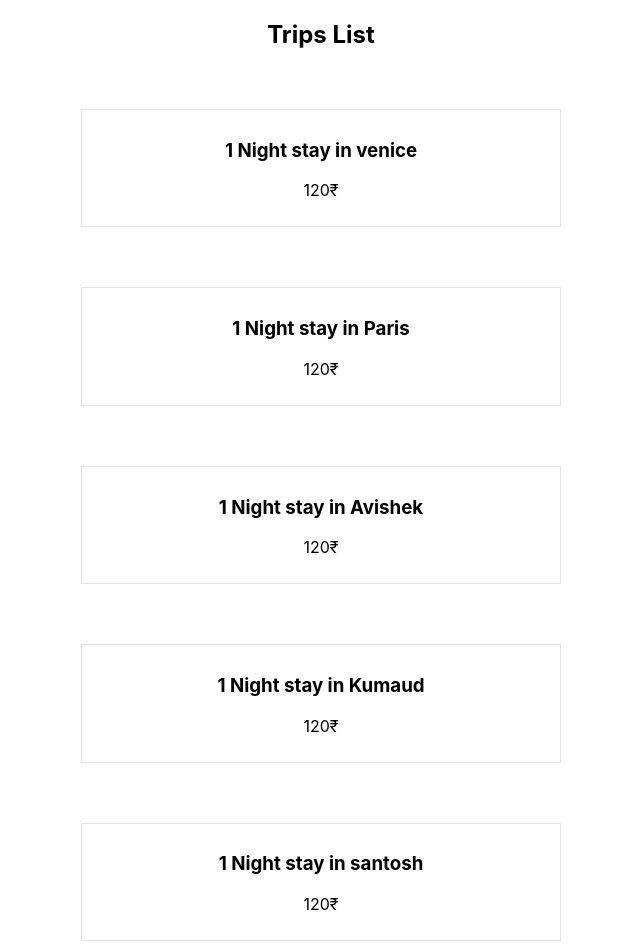
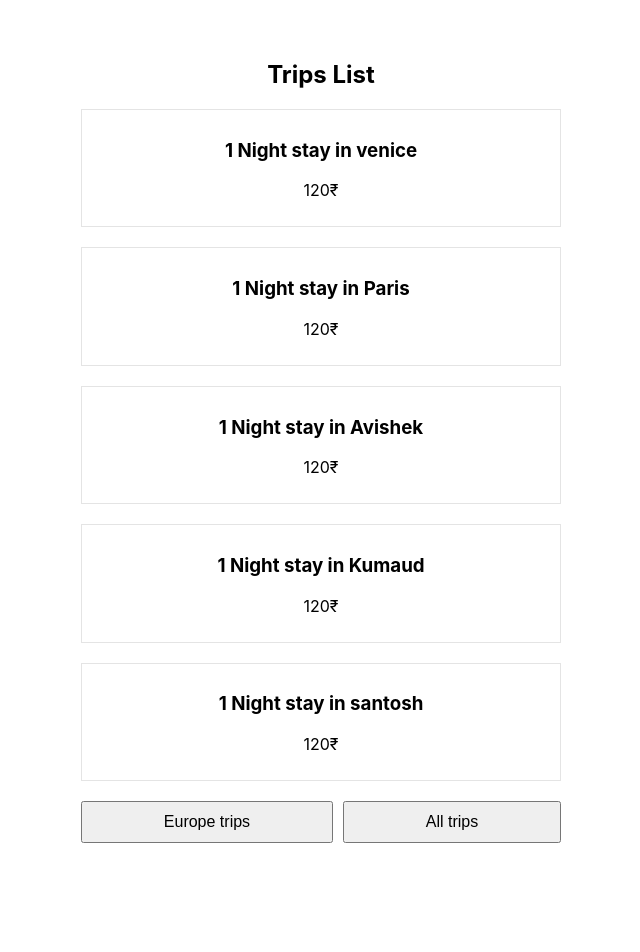
Before and after one commit to Avishek-kr/json-server, a React (Create React App) app: page / in a window 1280 px wide. Shown: the top 952 px of the page, without its empty margins (319-959 px from the left). After the commit the page ends 903 px from the top, so only its background shows below. Built offline with nearby package versions, Linux system fonts and the light colour scheme; data requests are answered from the project's data file.

Commit message:
dependency array

```diff
--- a/data/db.json
+++ b/data/db.json
@@ -3,27 +3,32 @@
      {
          "id":0,
          "title": "1 Night stay in venice",
-         "price": "120₹"
+         "price": "120₹",
+         "loc": "europe"
      },
      {
         "id":1,
          "title": "1 Night stay in Paris",
-         "price": "120₹"
+         "price": "120₹",
+         "loc": "europe"
      },
      {
         "id":2,
          "title": "1 Night stay in Avishek",
-         "price": "120₹"
+         "price": "120₹",
+         "loc": "europe"
      },
      {
         "id":3,
          "title": "1 Night stay in Kumaud",
-         "price": "120₹"
+         "price": "120₹",
+         "loc": "europe"
      },
      {
         "id":4,
          "title": "1 Night stay in santosh",
-         "price": "120₹"
+         "price": "120₹",
+         "loc": "america"
      }
 ]
 }
--- a/src/component/TripCom.js
+++ b/src/component/TripCom.js
@@ -2,7 +2,7 @@ import React from 'react'
 
 const TripCom = ({title, price, id}) => {
     return (
-        <div style={{width:"480px", margin: "60px auto"}}>
+        <div>
             <ul style={{padding:"0"}}>
                 <li key={id} style={{border:"1px solid #e4e4e4", padding:"10px", listStyleType:"none",
                 margin:"20px 0"}}>
--- a/src/component/TripList.js
+++ b/src/component/TripList.js
@@ -3,23 +3,28 @@ import TripCom from './TripCom'
 
 function TripList() {
     const [trips, setTrips]= useState([])
+    const [url, setUrl]= useState('http://localhost:3000/trips')
 
     useEffect(()=>{
-        fetch('http://localhost:3000/trips')
+        fetch(url)
         .then(res=>res.json())
         .then(json=>setTrips(json))
-    },[])
+    },[url])
     console.log(trips)
 
 
     return (
-        <div>
+        <div style={{width:"480px", margin: "60px auto"}}>
         <h2>Trips List</h2>
         {
         trips.map((trip)=>(
             <TripCom key={trip.id} title={trip.title} price={trip.price} />
         ))
         }
+        <div className="filters" style={{display:"flex", gap:"10px"}}>
+                <button style={{padding:"10px", fontSize:"16px", flexGrow:"1"}} onClick={()=>setUrl('http://localhost:3000/trips?loc=europe')}>Europe trips</button>
+                <button style={{padding:"10px", fontSize:"16px", flexGrow:"1"}} onClick={()=>setUrl('http://localhost:3000/trips')}>All trips</button>
+            </div>
         </div>
     )
 }
```
